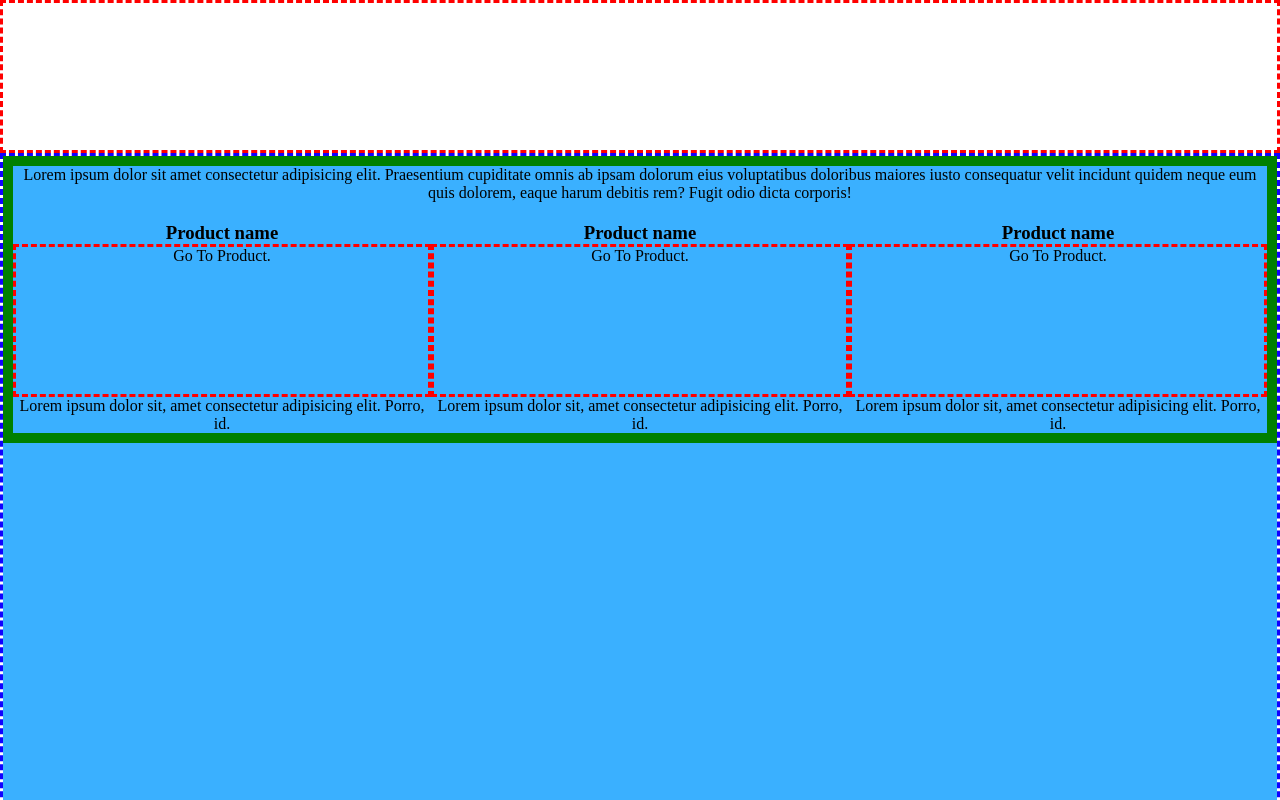
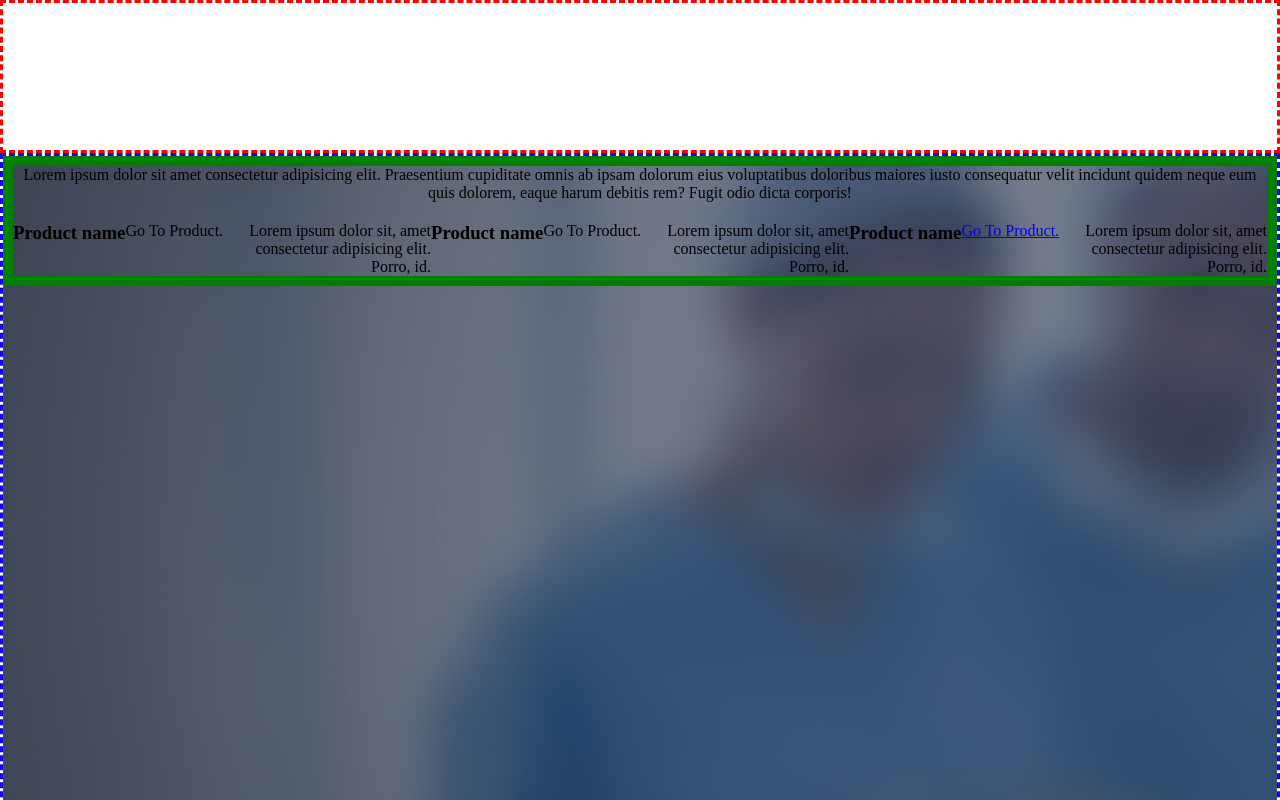
Before and after one commit to BobbyHen/inTech-group-challenge, a plain HTML site: page index.html in a window 1280 px wide. Shown: the top 800 px of the page. Drawn offline with Linux system fonts and the light colour scheme.

Commit message:
html/css-files-mod

```diff
--- a/css/main.css
+++ b/css/main.css
@@ -12,6 +12,9 @@
     margin: auto;
 }
 
+
+/* the main containner for div message & top sellers */
+
 .billboard {
     display: grid;
     border: 10px solid green;
@@ -23,32 +26,79 @@
     text-align: center;
 }
 
-.top-selling {
+
+/* the board for the top selling items */
+
+.top-sellers {
     grid-row-start: 3;
     grid-row-end: 6;
     display: grid;
 }
 
-.top-selling>div {
-    text-align: center
+.top-sellers>div {
+    text-align: right;
+    grid-row: center;
 }
 
-.item1 {
+
+/* the top 3 items
+
+.items {
+    background-color: purple;
+}
+
+*/
+
+#item1 {
     display: grid;
+    grid-template-areas: 'name name name name name' 'img img img words words' 'img img img words words' 'img img img myAnk myAnk';
     grid-column-start: 1;
     grid-column-end: 2;
 }
 
-.item2 {
+#item2 {
     display: grid;
+    grid-template-areas: 'name name name name name' 'img img img words words' 'img img img words words' 'img img img myAnk myAnk';
     grid-column-start: 2;
     grid-column-end: 3;
 }
 
-.item3 {
+#item3 {
     display: grid;
+    grid-template-areas: 'name name name name name' 'img img img words words' 'img img img words words' 'img img img myAnk myAnk';
     grid-column-start: 3;
     grid-column-end: 4;
+}
+
+
+/* elements within the items containers */
+
+
+/* the anchor tag styles for the items container */
+
+.ank {
+    grid-area: "myAnk myAnk";
+}
+
+
+/* the img tag styles for the items container */
+
+.bImg {
+    grid-area: "img";
+}
+
+
+/* the h3 tag styles for the items container */
+
+.iName {
+    grid-area: "name";
+}
+
+
+/* the p tag styles for the item container */
+
+.disc {
+    grid-area: "words";
 }
 
 
@@ -70,6 +120,8 @@ main {
 }
 
 .hero-section {
+    background-image: url(/assets/RIA_FEATURE_79_B.jpg);
+    background-size: cover;
     height: 764px;
     width: 100%;
     background-color: #3ab0ff;
--- a/index.html
+++ b/index.html
@@ -29,35 +29,37 @@
                     </div>
 
 
-                    <div class="top-selling">
+                    <div class="top-sellers">
 
-                        <!-- should these be "id's" instead?-->
-                        <div class="item1">
-                            <h3>Product name</h3>
+                        <!-- should these be "id's" instead? -->
+                        <div id="item1">
+                            <h3 class="iName">Product name</h3>
                             <!-- A top selling item-->
                             <!--items image and brief description-->
-                            <img>
+                            <img class="bImg">
                             <!--A link to purchase the item-->
-                            <nav>Go To Product.</nav>
-                            <p>Lorem ipsum dolor sit, amet consectetur adipisicing elit. Porro, id.</p>
+                            <a class="ank">Go To Product.</a>
+                            <p class="disc">Lorem ipsum dolor sit, amet consectetur adipisicing elit. Porro, id.</p>
                         </div>
-                        <div class="item2">
-                            <h3>Product name</h3>
+                        <div id="item2">
+                            <h3 class="iName">Product name</h3>
                             <!-- A top selling item-->
                             <!--items image and brief description-->
-                            <img>
+                            <img class="bImg">
                             <!--A link to purchase the item-->
-                            <nav>Go To Product.</nav>
-                            <p>Lorem ipsum dolor sit, amet consectetur adipisicing elit. Porro, id.</p>
+                            <a class="ank">Go To Product.</a>
+                            <p class="disc">Lorem ipsum dolor sit, amet consectetur adipisicing elit. Porro, id.</p>
                         </div>
-                        <div class="item3">
-                            <h3>Product name</h3>
+                        <div id="item3">
+                            <h3 class="iName">Product name</h3>
                             <!-- A top selling item-->
                             <!--items image and brief description-->
-                            <img>
+                            <img class="bImg">
                             <!--A link to purchase the item-->
-                            <nav>Go To Product.</nav>
-                            <p>Lorem ipsum dolor sit, amet consectetur adipisicing elit. Porro, id.</p>
+                            <a class="ank" href="something">Go To Product.</a>
+                            <p class="disc">Lorem ipsum dolor sit, amet consectetur adipisicing elit. Porro, id.</p>
+
+
                         </div>
                     </div>
                 </div>
```
